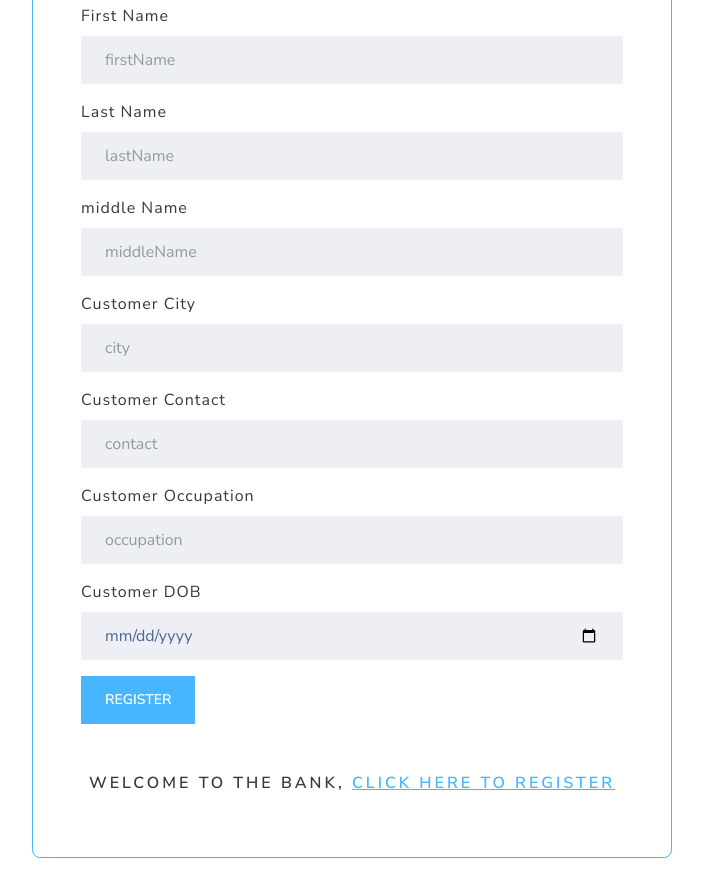
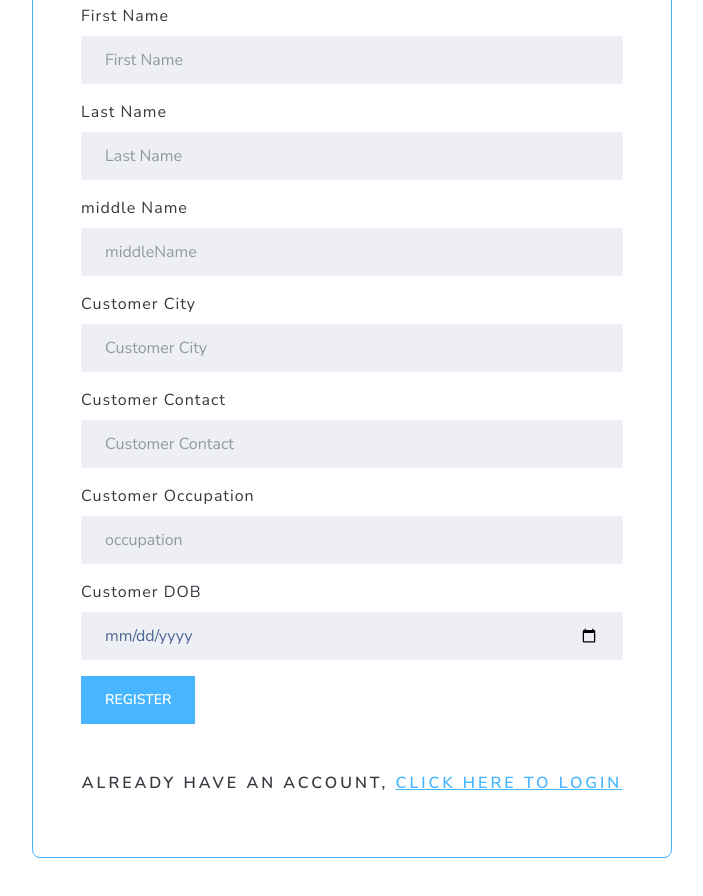
Before and after one commit to subhankar-nitt/group4-capstone-project-2, a React (Create React App) app in the folder bankapplication-20221104T101817Z-001/bankapplication/: page /register in a window 1280 px wide. Shown: the part 220-1116 px from the top of the page, without its empty margins (288-991 px from the left). Built offline with nearby package versions, Linux system fonts and the light colour scheme.

Commit message:
UI changes and validations

```diff
--- a/bankapplication-20221104T101817Z-001/bankapplication/src/Components/UserRegisteration.jsx
+++ b/bankapplication-20221104T101817Z-001/bankapplication/src/Components/UserRegisteration.jsx
@@ -18,13 +18,18 @@ import {
 } from "reactstrap";
 const validatePassword = (pass) => pass.length >= 8;
 const validateUserid = (val) => val.length >= 8;
-
+const validateContact = (contact) => {
+    const re = /^\d{10}$/;
+    return re.test(contact);
+};
 const validateField = (field, value) => {
     switch (field) {
         case "userId":
             return validateUserid(value);
         case "password":
             return validatePassword(value);
+        case "contact":
+            return validateContact(value);
         default:
             return value !== "";
         // return true;
@@ -82,7 +87,7 @@ const UserRegistration = () => {
                             type='text'
                             name='firstName'
                             id='firstName'
-                            placeholder='firstName'
+                            placeholder='First Name'
                             onChange={handleChange}
                             required
                             invalid={
@@ -100,7 +105,7 @@ const UserRegistration = () => {
                             type='text'
                             name='lastName'
                             id='lastName'
-                            placeholder='lastName'
+                            placeholder='Last Name'
                             onChange={handleChange}
                             required
                             invalid={
@@ -135,7 +140,7 @@ const UserRegistration = () => {
                             type='text'
                             name='city'
                             id='city'
-                            placeholder='city'
+                            placeholder='Customer City'
                             onChange={handleChange}
                             required
                             invalid={credentials?.city === "" || !valid.city}
@@ -148,7 +153,7 @@ const UserRegistration = () => {
                             type='text'
                             name='contact'
                             id='contact'
-                            placeholder='contact'
+                            placeholder='Customer Contact'
                             onChange={handleChange}
                             required
                             invalid={
@@ -181,7 +186,7 @@ const UserRegistration = () => {
                             type='date'
                             name='dob'
                             id='dob'
-                            placeholder='date placeholder'
+                            placeholder='Date of Birth'
                             onChange={handleChange}
                             required
                             invalid={credentials?.dob === "" || !valid.dob}
@@ -212,8 +217,8 @@ const UserRegistration = () => {
 
                     <FormGroup style={{ marginTop: "50px" }}>
                         <h5 className='text-align-center'>
-                            Welcome to the bank,{" "}
-                            <Link to='/register'>Click here to register</Link>
+                            Already have an account,{" "}
+                            <Link to='/login'>Click here to Login</Link>
                         </h5>
                     </FormGroup>
                 </Form>
--- a/bankapplication-20221104T101817Z-001/bankapplication/src/Components/Userlogin.jsx
+++ b/bankapplication-20221104T101817Z-001/bankapplication/src/Components/Userlogin.jsx
@@ -62,7 +62,7 @@ const Userlogin = () => {
                 <h2>Global Bank User Login Page</h2>
                 <Form onSubmit={submit}>
                     <FormGroup>
-                        <Label for='userId'>User ID</Label>
+                        <Label for='userId'>Customer ID</Label>
                         <Input
                             type='text'
                             name='userId'
--- a/bankapplication-20221104T101817Z-001/bankapplication/src/styles/style.scss
+++ b/bankapplication-20221104T101817Z-001/bankapplication/src/styles/style.scss
@@ -127,3 +127,7 @@ a {
     }
     /* background-color: rgb(149, 182, 255) !important; */
 }
+.main {
+    // background-image: linear-gradient(to right, #8360c3, #2ebf91);
+    background-image: linear-gradient(to right, #c6ffdd, #fbd786, #f7797d);
+}
```
Also changed, not shown: bankapplication-20221104T101817Z-001/bankapplication/src/styles/style.min.css.
